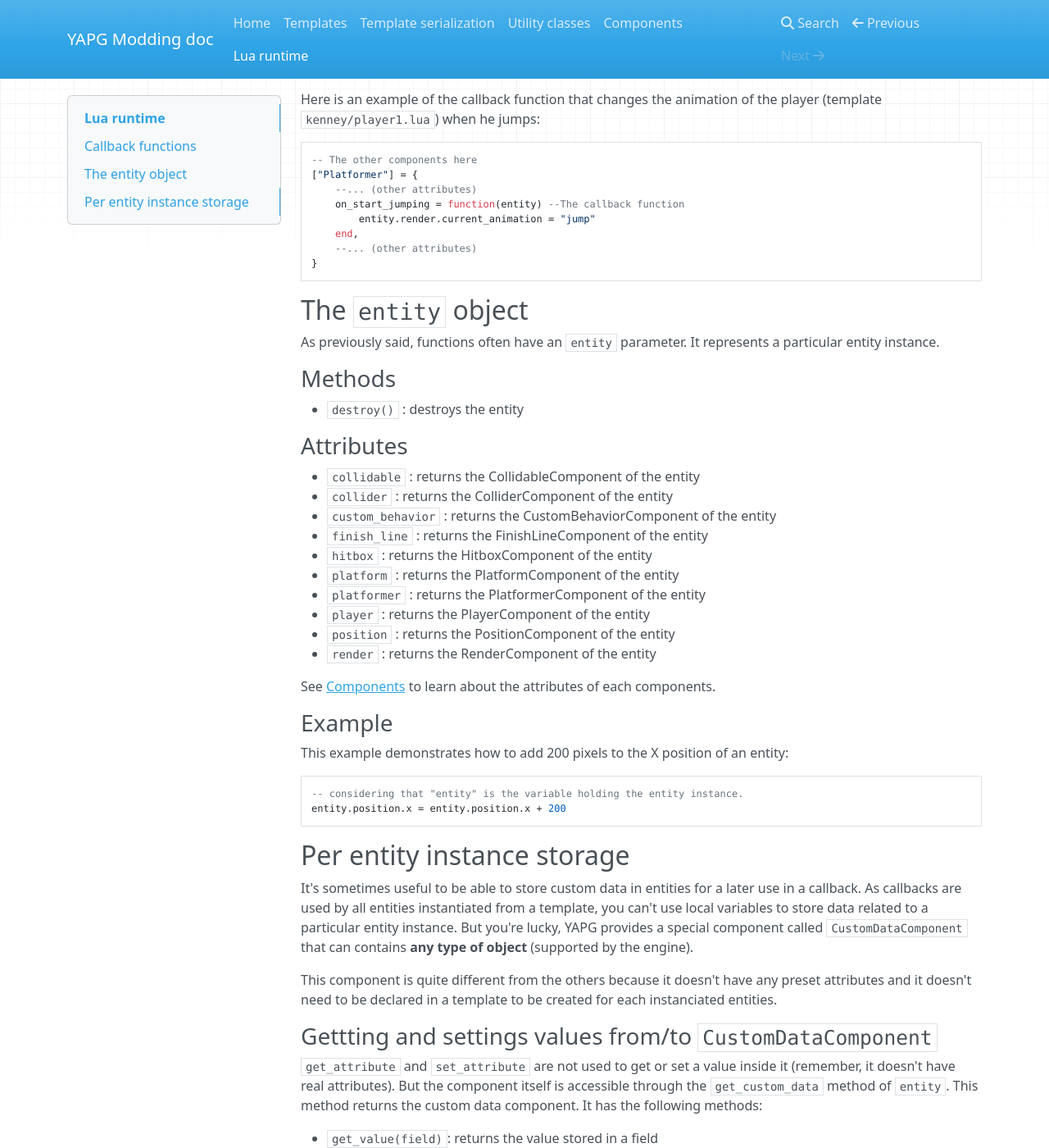
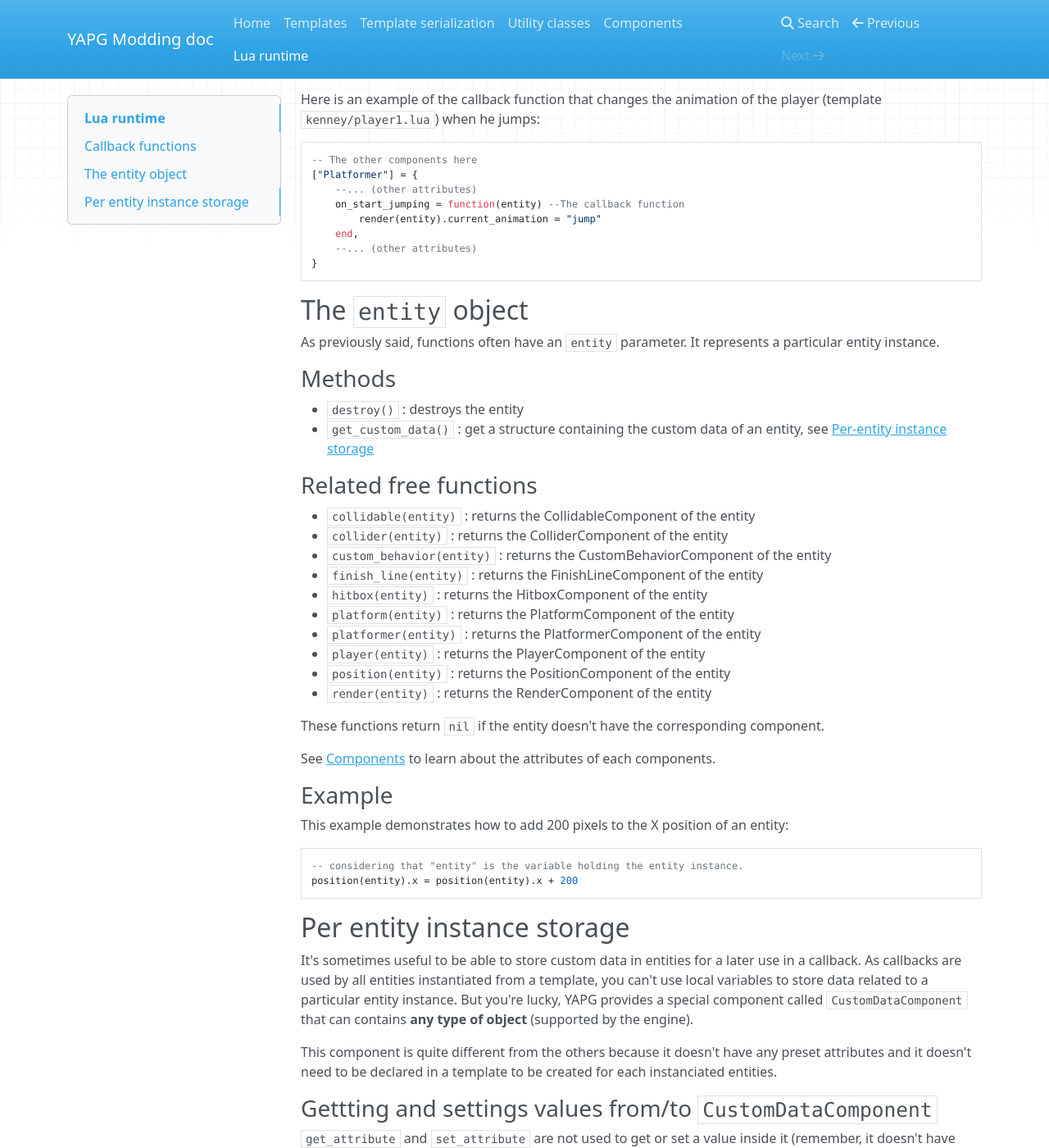
Before and after one commit to victorlevasseur/YAPG-modding-doc, an MkDocs documentation site: the page built from docs/lua.md, in a window 1280 px wide and 1400 px high, scrolled down 432 px. Shown: the whole window at 82% size. Built offline with MkDocs 1.6.1, drawn with Linux system fonts in a browser that asks for light colours; nearby versions of some CDN libraries; old or Windows-style settings are respelled for this version of MkDocs.

Commit message:
Update the doc according to the lastest changes

````diff
--- a/docs/lua.md
+++ b/docs/lua.md
@@ -31,7 +31,7 @@ of the player (template `kenney/player1.lua`) when he jumps:
 ["Platformer"] = {
     --... (other attributes)
     on_start_jumping = function(entity) --The callback function
-        entity.render.current_animation = "jump"
+        render(entity).current_animation = "jump"
     end,
     --... (other attributes)
 }
@@ -46,19 +46,22 @@ represents a particular entity instance.
 ### Methods
 
 -   `destroy()` : destroys the entity
+-   `get_custom_data()` : get a structure containing the custom data of an entity, see [Per-entity instance storage](#per-entity-instance-storage)
 
-### Attributes
+### Related free functions
 
--   `collidable` : returns the CollidableComponent of the entity
--   `collider` : returns the ColliderComponent of the entity
--   `custom_behavior` : returns the CustomBehaviorComponent of the entity
--   `finish_line` : returns the FinishLineComponent of the entity
--   `hitbox` : returns the HitboxComponent of the entity
--   `platform` : returns the PlatformComponent of the entity
--   `platformer` : returns the PlatformerComponent of the entity
--   `player` : returns the PlayerComponent of the entity
--   `position` : returns the PositionComponent of the entity
--   `render` : returns the RenderComponent of the entity
+-   `collidable(entity)` : returns the CollidableComponent of the entity
+-   `collider(entity)` : returns the ColliderComponent of the entity
+-   `custom_behavior(entity)` : returns the CustomBehaviorComponent of the entity
+-   `finish_line(entity)` : returns the FinishLineComponent of the entity
+-   `hitbox(entity)` : returns the HitboxComponent of the entity
+-   `platform(entity)` : returns the PlatformComponent of the entity
+-   `platformer(entity)` : returns the PlatformerComponent of the entity
+-   `player(entity)` : returns the PlayerComponent of the entity
+-   `position(entity)` : returns the PositionComponent of the entity
+-   `render(entity)` : returns the RenderComponent of the entity
+
+These functions return `nil` if the entity doesn't have the corresponding component.
 
 See [Components](components.md) to learn about the attributes of each components.
 
@@ -69,7 +72,7 @@ entity:
 
 ```lua
 -- considering that "entity" is the variable holding the entity instance.
-entity.position.x = entity.position.x + 200
+position(entity).x = position(entity).x + 200
 ```
 
 ## Per entity instance storage
````
Also changed, not shown: docs/components.md (+2 -2 lines).
